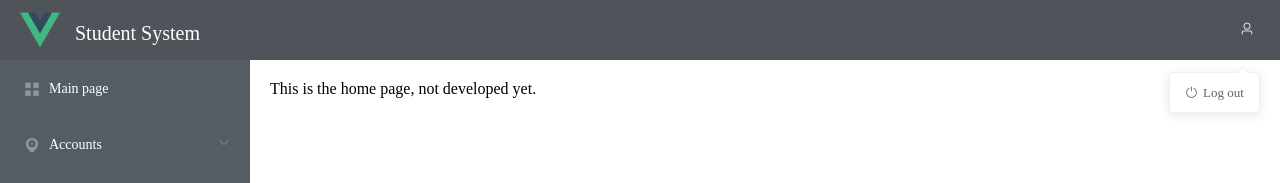
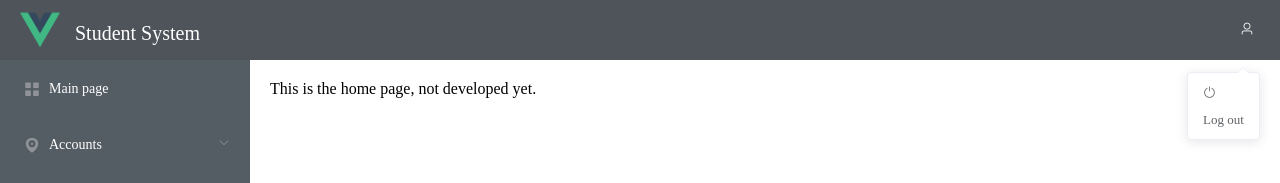
Before and after one commit to LilMuh/StudentSysWeb, a Vue app: page / in a window 1280 px wide. Both pictures are taken after a click on the button 1243 px from the left and 29 px from the top of the page. Shown: the top 183 px of the page. Built offline with nearby package versions, Linux system fonts and the light colour scheme; the HTML template or start-up script is replaced by a standard one.

Commit message:
Add files via upload

```diff
--- a/src/views/Layout.vue
+++ b/src/views/Layout.vue
@@ -7,7 +7,7 @@
           <el-dropdown trigger="click" style="float: right; line-height: 60px; height: 60px">
             <span class="el-dropdown-link">{{ user.username }}<i class="el-icon-user el-icon--right"></i></span>
             <el-dropdown-menu slot="dropdown">
-              <el-dropdown-item icon="el-icon-switch-button" @click="logout">Log out</el-dropdown-item>
+              <el-dropdown-item icon="el-icon-switch-button"><div @click="logout">Log out</div></el-dropdown-item>
             </el-dropdown-menu>
           </el-dropdown>
       </el-header>
```
